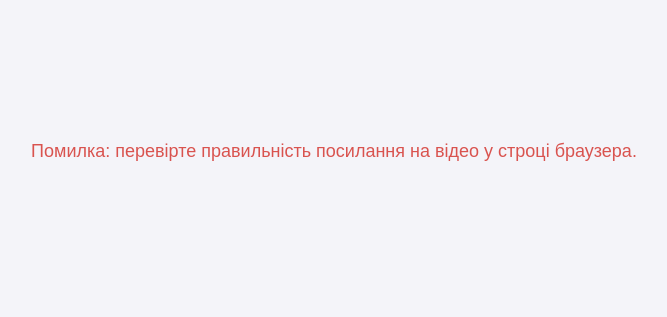
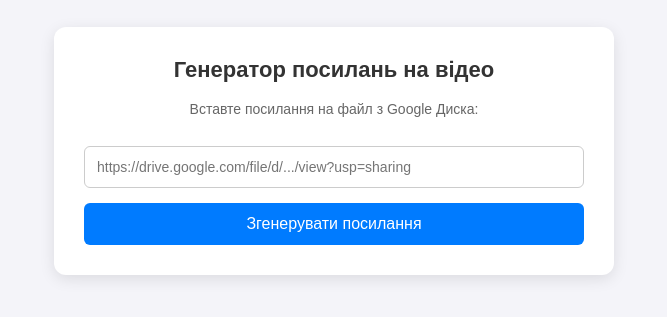
Before and after one commit to dist2223/Video, a plain HTML site: page index.html in a window 1280 px wide. Shown: the part 249-566 px from the top of the page, without its empty margins (306-973 px from the left). Drawn offline with Linux system fonts and the light colour scheme.

Commit message:
index.html

```diff
--- a/index.html
+++ b/index.html
@@ -3,7 +3,7 @@
 <head>
     <meta charset="UTF-8">
     <meta name="viewport" content="width=device-width, initial-scale=1.0">
-    <title>Перегляд відео</title>
+    <title>Плеєр та Генератор посилань</title>
     <style>
         body {
             font-family: Arial, sans-serif;
@@ -14,6 +14,64 @@
             height: 100vh;
             margin: 0;
         }
+        /* Стилі для генератора (коли ви створюєте посилання) */
+        .generator-card {
+            background: #ffffff;
+            padding: 30px;
+            border-radius: 12px;
+            box-shadow: 0 4px 15px rgba(0, 0, 0, 0.1);
+            width: 100%;
+            max-width: 500px;
+            text-align: center;
+        }
+        .generator-card h2 {
+            margin-top: 0;
+            color: #333;
+            font-size: 22px;
+        }
+        .generator-card input[type="text"] {
+            width: 100%;
+            padding: 12px;
+            margin: 15px 0;
+            border: 1px solid #ccc;
+            border-radius: 6px;
+            box-sizing: border-box;
+            font-size: 14px;
+        }
+        .generator-card button {
+            background-color: #007bff;
+            color: white;
+            border: none;
+            padding: 12px 20px;
+            border-radius: 6px;
+            cursor: pointer;
+            font-size: 16px;
+            width: 100%;
+            transition: background 0.2s;
+        }
+        .generator-card button:hover {
+            background-color: #0056b3;
+        }
+        .result-box {
+            margin-top: 20px;
+            padding: 15px;
+            background: #e9ecef;
+            border-radius: 6px;
+            word-break: break-all;
+            display: none;
+            text-align: left;
+            font-size: 14px;
+        }
+        .result-box input {
+            width: 100%;
+            margin-top: 5px;
+            padding: 8px;
+            border: 1px solid #ced4da;
+            border-radius: 4px;
+            background: #fff;
+        }
+
+        /* Стилі для плеєра (коли переходять студенти) */
         .video-container {
             position: relative;
             display: inline-block;
@@ -21,9 +79,8 @@
             border-radius: 8px;
             overflow: hidden;
             background: #000;
-            display: none; /* Приховано за замовчуванням */
+            display: none;
         }
-        /* Прозорий шар для блокування контекстного меню */
         .video-overlay {
             position: absolute;
             top: 0;
@@ -47,31 +104,46 @@
 </head>
 <body>
 
+    <!-- ІНТЕРФЕЙС ГЕНЕРАТОРА (видно тільки вам, якщо відкрити сайт безпосередньо) -->
+    <div class="generator-card" id="generatorCard">
+        <h2>Генератор посилань на відео</h2>
+        <p style="color: #666; font-size: 14px;">Вставте посилання на файл з Google Диска:</p>
+        <input type="text" id="driveLinkInput" placeholder="https://drive.google.com/file/d/.../view?usp=sharing">
+        <button onclick="generateLink()">Згенерувати посилання</button>
+
+        <div class="result-box" id="resultBox">
+            <strong>Готове посилання для студентів:</strong>
+            <input type="text" id="resultLinkInput" readonly onclick="this.select()">
+            <p style="font-size: 12px; color: #666; margin-top: 8px; margin-bottom: 0;">Натисніть на поле, щоб виділити, та скопіюйте посилання.</p>
+        </div>
+    </div>
+
+    <!-- ІНТЕРФЕЙС ПЛЕЄРА (видно студентам, коли переходять за згенерованим посиланням) -->
     <div class="video-container" id="videoContainer" oncontextmenu="return false;">
         <div class="video-overlay"></div>
         <iframe id="videoFrame" width="640" height="360" allow="autoplay"></iframe>
     </div>
 
     <div id="errorMessage" class="error-message">
-        Помилка: перевірте правильність посилання на відео у строці браузера.
+        Помилка: невірне посилання на відео.
     </div>
 
     <script>
-        // Функція автоматично витягує ID з повного посилання Google Диска
+        // Функція витягування ID з посилання Гугл Диска
         function extractDriveId(url) {
             const match = url.match(/\/d\/([a-zA-Z0-9_-]+)/) || url.match(/[?&]id=([a-zA-Z0-9_-]+)/);
             return match ? match[1] : null;
         }
 
-        // Зчитуємо параметр ?url= з адресного рядка
         const urlParams = new URLSearchParams(window.location.search);
         const fullLink = urlParams.get('url');
 
         if (fullLink) {
+            // Режим ПЛЕЄРА: якщо в адресі є параметр ?url=
+            document.getElementById('generatorCard').style.display = 'none';
+
             const fileId = extractDriveId(fullLink);
-
             if (fileId) {
-                // Якщо ID успішно знайдено, вбудовуємо його у відеоплеєр
                 const iframe = document.getElementById('videoFrame');
                 iframe.src = `https://drive.google.com/file/d/${fileId}/preview`;
                 document.getElementById('videoContainer').style.display = 'inline-block';
@@ -79,7 +151,26 @@
                 document.getElementById('errorMessage').style.display = 'block';
             }
         } else {
-            document.getElementById('errorMessage').style.display = 'block';
+            // Режим ГЕНЕРАТОРА: якщо параметрів немає, показуємо форму
+            document.getElementById('generatorCard').style.display = 'block';
+        }
+
+        // Логіка генерації посилання кнопкою
+        function generateLink() {
+            const inputVal = document.getElementById('driveLinkInput').value.trim();
+            const fileId = extractDriveId(inputVal);
+
+            if (!fileId) {
+                alert('Будь ласка, введіть коректне посилання на Google Диск!');
+                return;
+            }
+
+            // Формуємо посилання на основі поточної адреси вашого GitHub Pages сайту
+            const baseUrl = window.location.href.split('?')[0];
+            const finalLink = `${baseUrl}?url=${encodeURIComponent(inputVal)}`;
+
+            document.getElementById('resultLinkInput').value = finalLink;
+            document.getElementById('resultBox').style.display = 'block';
         }
     </script>
 
```
